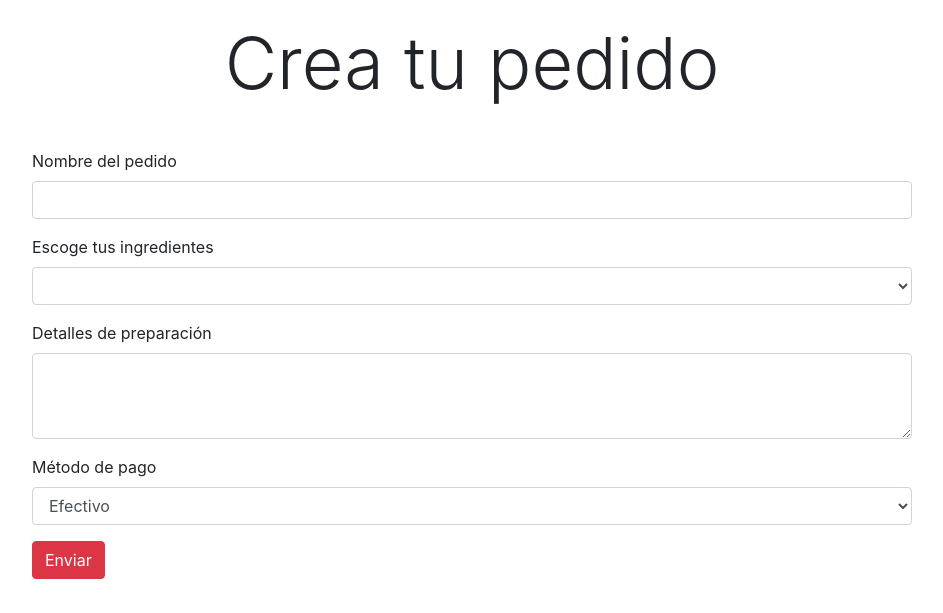
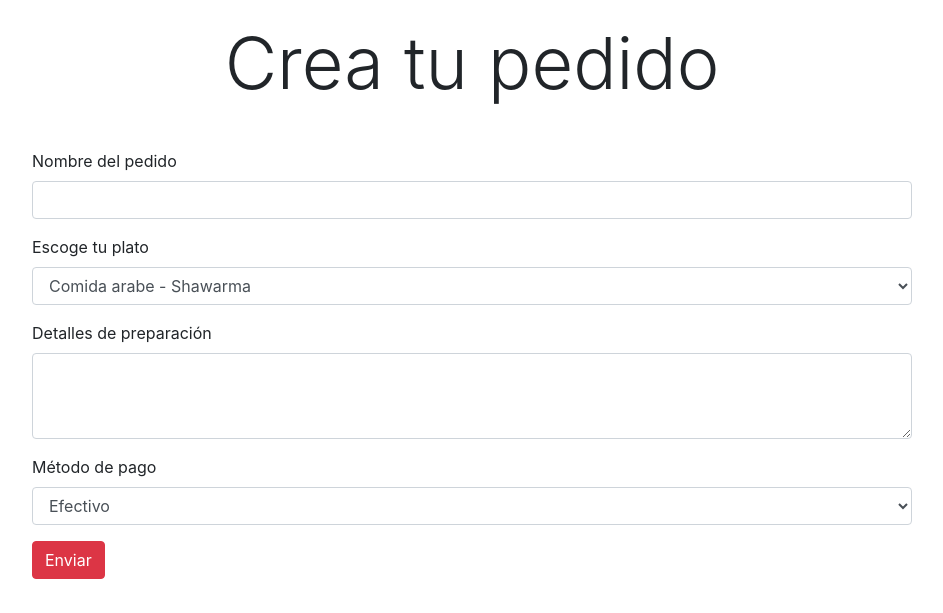
Before and after one commit to valtdv/iFood, a PHP site: page /inicio.php in a window 1280 px wide. Shown: the part 340-953 px from the top of the page, without its empty margins (168-1111 px from the left). Run offline with PHP 8.4, Linux system fonts and the light colour scheme; lists and menus that the app fills with data are empty.

Commit message:
select y comidas

```diff
--- a/inicio.php
+++ b/inicio.php
@@ -37,7 +37,7 @@
   <section>
     <img src="./img/Tieneshambre.png" class="img-fluid" alt="Imagen de comida" />
   </section>
-  <!--INFORMACIÓN DE LOS RESTAURANTES -->
+  <!--  CREAR PEDIDO -->
   <section id="rest">
     <h1 class="d-flex justify-content-center display-3">Crea tu pedido</h1>
     <form id="pedidos">
@@ -46,9 +46,12 @@
         <input type="text" class="form-control" id="pedido" required>
       </div>
       <div class="form-group">
-        <label for="ingredientes">Escoge tus ingredientes</label>
+        <label for="ingredientes">Escoge tu plato</label>
         <select class="form-control" id="ingredientes" required>
-          <option></option>
+          <option>Comida arabe - Shawarma</option>
+          <option>Comida italiana - Pizza</option>
+          <option>Comida mexicana - Tacos</option>
+
         </select>
       </div>
       <div class="form-group">
@@ -67,6 +70,7 @@
       </div>
     </form>
   </section>
+  <!-- INFORMACION DE LA EMPRESA -->
   <footer class="bg-light page-footer font-small mdb-color pt-4">
     <div class="container text-center text-md-left">
       <div class="row text-center text-md-left mt-3 pb-3">
```
Also changed, not shown: inicio.js (added, +7 -0 lines).
